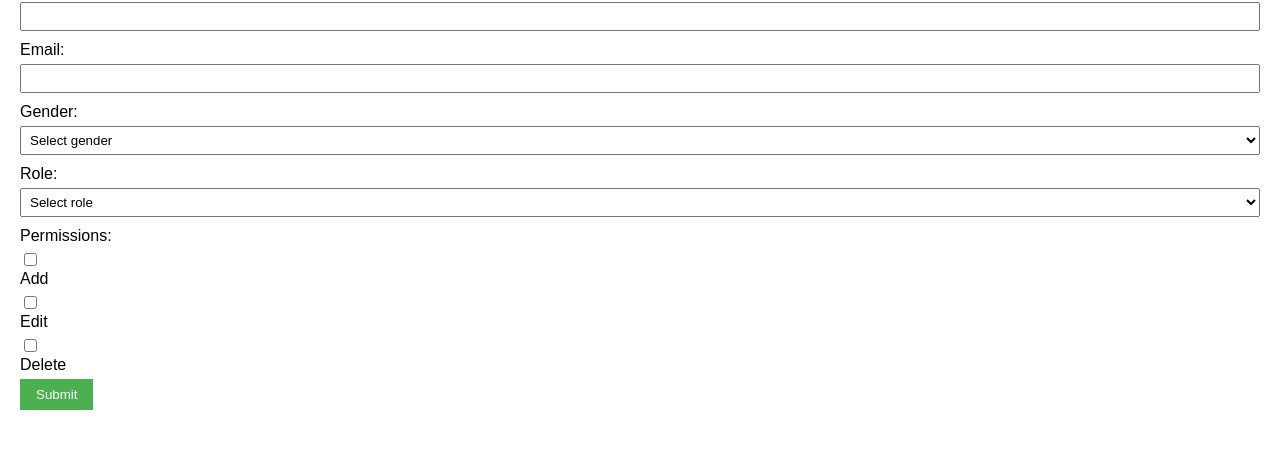
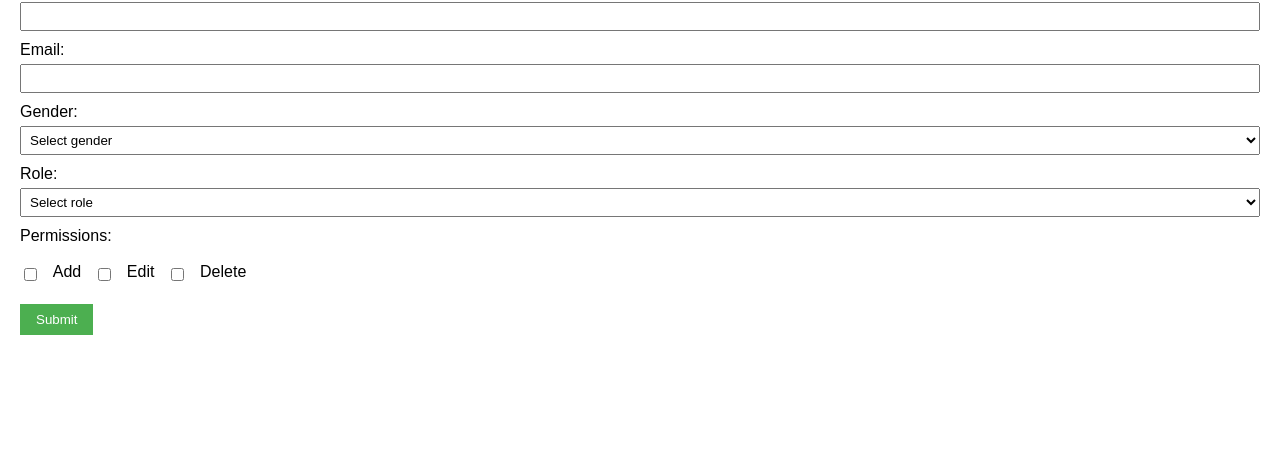
Before and after one commit to digrajthakur/Validation_form, a plain HTML site: page index.html in a window 1280 px wide. Shown: the part 89-538 px from the top of the page. Drawn offline with Linux system fonts and the light colour scheme.

Commit message:
Update index.html

```diff
--- a/index.html
+++ b/index.html
@@ -27,7 +27,7 @@
     <option value="super_admin">Super Admin</option>
   </select>
   <label for="permissions">Permissions:</label>
-  <div>
+  <div class="per">
     <input type="checkbox" id="add" name="add"> <label for="add">Add</label>
     <input type="checkbox" id="edit" name="edit"> <label for="edit">Edit</label>
     <input type="checkbox" id="delete" name="delete"> <label for="delete">Delete</label>
```
